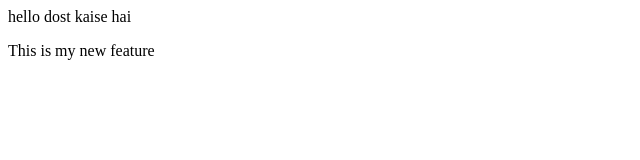
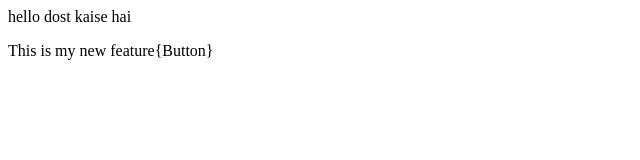
Before and after one commit to Jatin-chaurasiya/LocalgitDemo, a plain HTML site: page index.html in a window 1280 px wide. Shown: the full height of the page, 0-640 px from the left. Drawn offline with Linux system fonts and the light colour scheme.

Commit message:
add button

```diff
--- a/index.html
+++ b/index.html
@@ -1,2 +1,2 @@
 <p>hello dost kaise hai</p>
-<p>This is my new feature</p>
+<p>This is my new feature{Button}</p>
```
